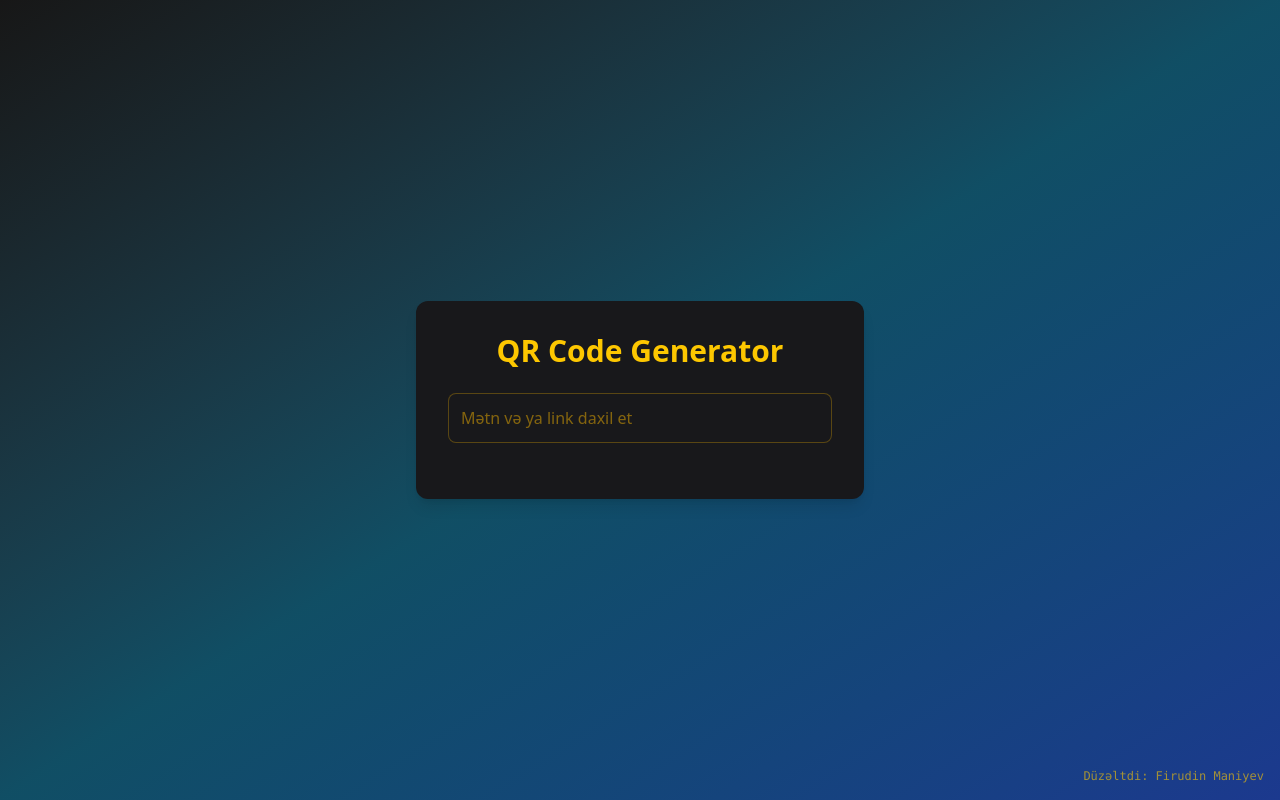
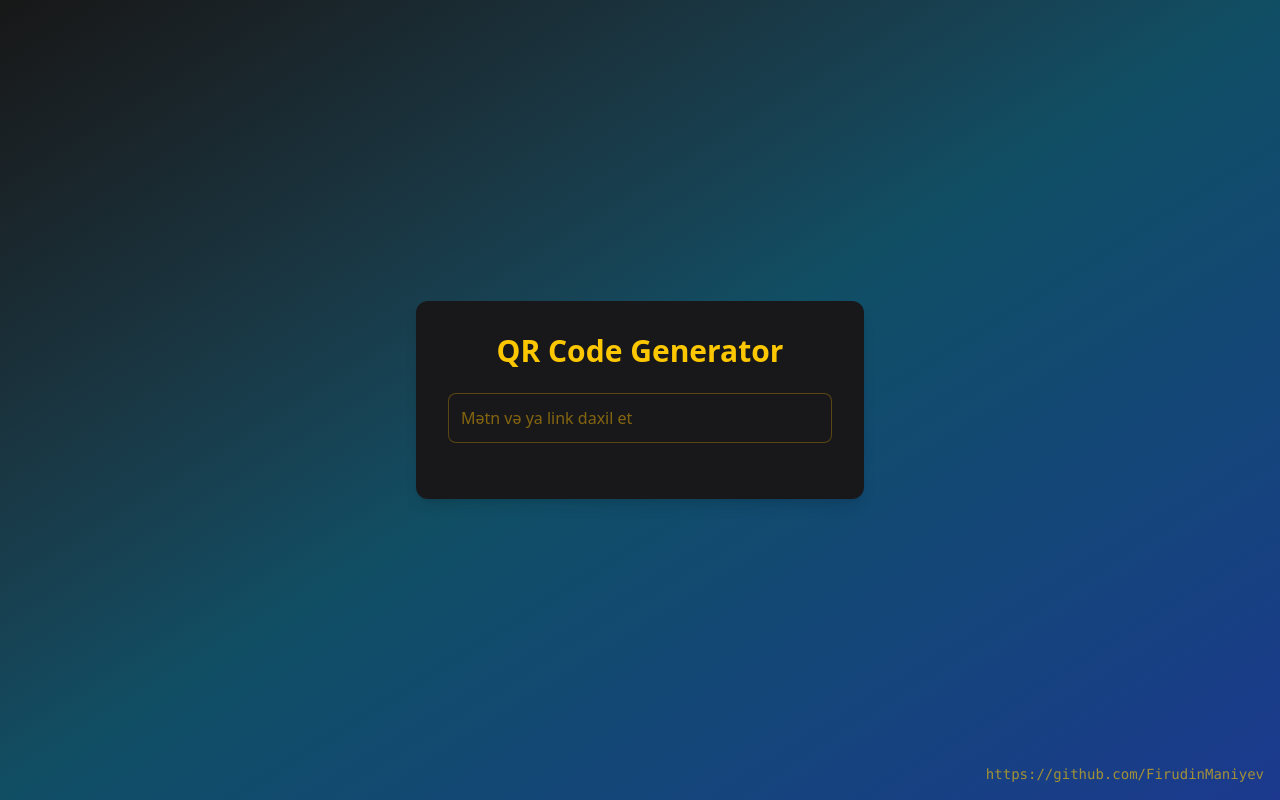
Before and after one commit to FirudinManiyev/qr_kod_app, a React (Vite) app: page /home in a window 1280 px wide. Built offline with nearby package versions, Linux system fonts and the light colour scheme.

Commit message:
fix some changes

```diff
--- a/index.html
+++ b/index.html
@@ -5,7 +5,7 @@
   <meta charset="UTF-8" />
   <link rel="icon" href="/src/assets/fm_logo2.png" />
   <meta name="viewport" content="width=device-width, initial-scale=1.0" />
-  <title>QR Code Generator</title>
+  <title>QR Code Generator - Firudin</title>
 </head>
 
 <body>
--- a/src/pages/Home.jsx
+++ b/src/pages/Home.jsx
@@ -49,17 +49,16 @@ const Home = () => {
                 </div>
             </div>
 
-            {/* Watermark */}
             <span
                 className={`
                 fixed bottom-4 right-4
-                text-xs text-yellow-400/60
-                font-mono select-none
+                text-sm text-yellow-400/60
+                font-mono
                 transition-opacity duration-1000
                 ${show ? "opacity-100" : "opacity-0"}
             `}
             >
-                Düzəltdi: Firudin Maniyev
+                https://github.com/FirudinManiyev
             </span>
 
             <Toast
--- a/src/pages/Welcome.jsx
+++ b/src/pages/Welcome.jsx
@@ -7,7 +7,7 @@ const Welcome = () => {
     useEffect(() => {
         const timer = setTimeout(() => {
             navigate("/home");
-        }, 2000);
+        }, 3000);
 
         return () => clearTimeout(timer);
     }, [navigate]);
```
Also changed, not shown: 1 other file (tests, documents, lock files or other folders).
